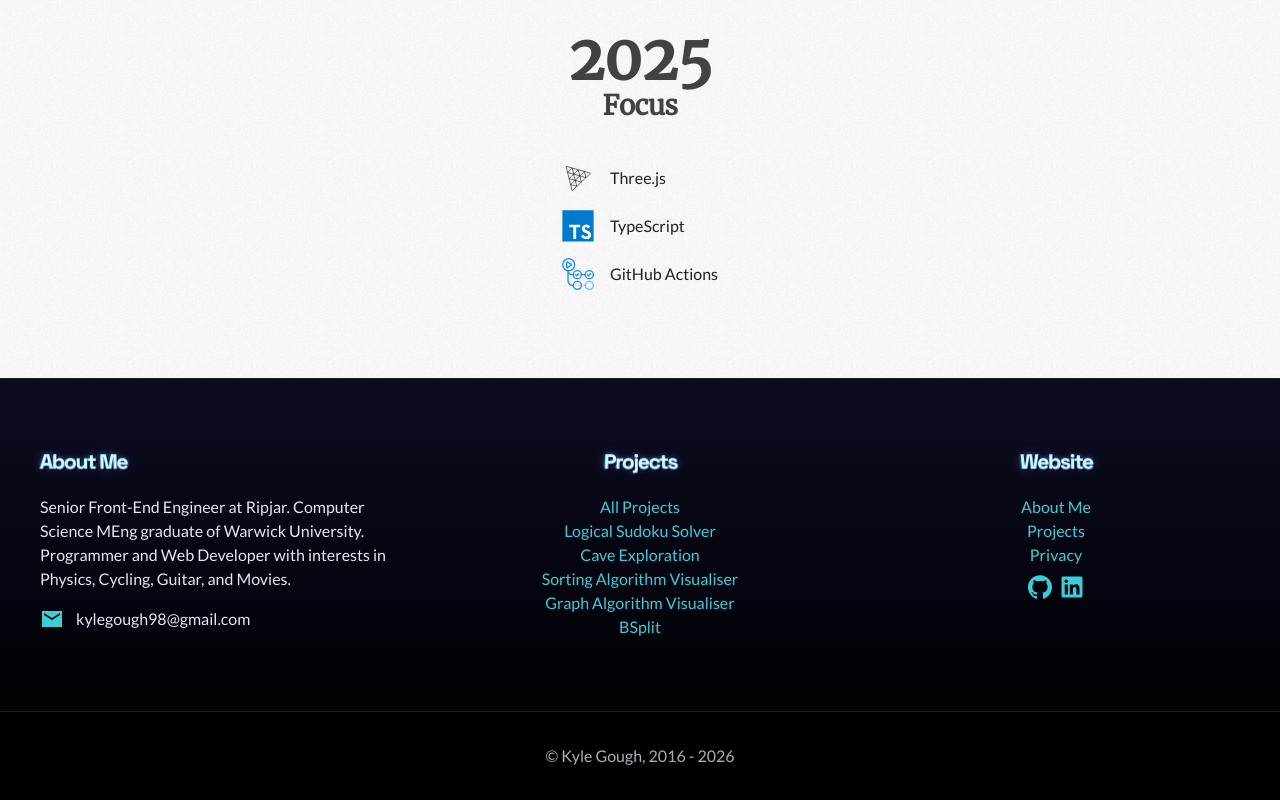
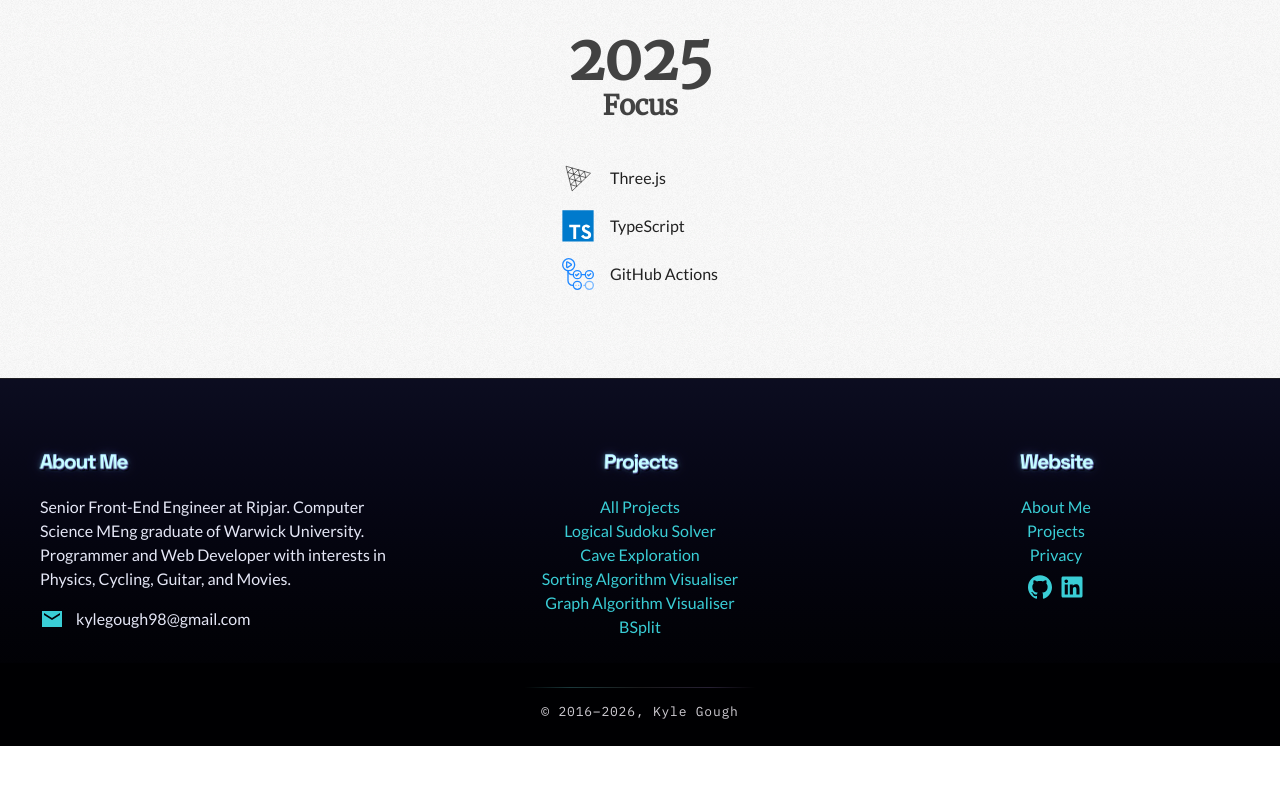
Before and after one commit to KyleGough/portfolio, a Next.js app: page /about in a window 1280 px wide. Shown: the part 2179-2979 px from the top of the page. After the commit the page ends 2925 px from the top, so only its background shows below. Built offline with nearby package versions, Linux system fonts and the light colour scheme.

Commit message:
Copyright section

```diff
--- a/components/Footer/Footer.tsx
+++ b/components/Footer/Footer.tsx
@@ -1,15 +1,15 @@
 import { EmailIcon, GitHubIcon, LinkedInIcon } from '@components/Icons';
 import { Link } from '@components/Link';
 import extruded from '@components/SpaceExtrudedTitle/extrudedTitle.module.css';
-import dayjs from 'dayjs';
 import React from 'react';
 
+import { FooterCopyright } from './FooterCopyright';
 import { FooterLink } from './FooterLink';
 
 export const Footer: React.FC = () => (
   <footer className="bg-background footer--space-gothic">
     <div className="text-center text-white bg-nav-light">
-      <div className="container px-0 py-12 mx-auto">
+      <div className="container px-0 pt-12 mx-auto">
         <div className="flex flex-wrap justify-center px-4 w-full">
           <div className="px-6 py-6 w-full text-center lg:w-4/12 lg:text-left">
             <p className="pb-5">
@@ -87,8 +87,8 @@ export const Footer: React.FC = () => (
       </div>
     </div>
     <div className="text-center text-white bg-nav-dark">
-      <div className="container px-8 py-8 mx-auto opacity-75">
-        <p className="opacity-100">© Kyle Gough, 2016 - {dayjs().year()}</p>
+      <div className="container px-8 py-6 mx-auto">
+        <FooterCopyright />
       </div>
     </div>
   </footer>
--- /dev/null
+++ b/components/Footer/FooterCopyright/FooterCopyright.module.css
@@ -0,0 +1,70 @@
+/* Tight, registry-style colophon: mono + fine hairline, soft hover. */
+
+.band {
+  text-align: center;
+}
+
+.inner {
+  position: relative;
+  display: inline-block;
+  margin: 0;
+  max-width: 100%;
+  padding: 1rem 1.25rem 0;
+  font-family: 'IBM Plex Mono', ui-monospace, monospace;
+  font-size: 0.8125rem;
+  line-height: 1.4;
+  letter-spacing: 0.06em;
+  color: oklch(96% 0.01 300 / 0.85);
+  cursor: default;
+  transition: color 0.22s ease-out, text-shadow 0.22s ease-out;
+}
+
+.inner::before {
+  content: '';
+  position: absolute;
+  left: 0.15rem;
+  right: 0.15rem;
+  top: 0;
+  height: 1px;
+  background: linear-gradient(
+    90deg,
+    oklch(100% 0 0 / 0%),
+    oklch(78% 0.1 200 / 0.28) 20%,
+    oklch(100% 0 0 / 0.1) 50%,
+    oklch(72% 0.12 300 / 0.22) 80%,
+    oklch(100% 0 0 / 0%)
+  );
+  border-radius: 0.5px;
+  pointer-events: none;
+}
+
+.years {
+  font-variant-numeric: tabular-nums;
+  white-space: nowrap;
+}
+
+.name {
+  white-space: nowrap;
+}
+
+.dash {
+  user-select: none;
+}
+
+.band:hover .inner,
+.band:hover .inner:focus,
+.inner:hover {
+  color: oklch(99% 0.015 280 / 0.96);
+  text-shadow: 0 0 0.9rem oklch(70% 0.1 200 / 0.2);
+}
+
+@media (prefers-reduced-motion: reduce) {
+  .inner {
+    transition: none;
+  }
+
+  .band:hover .inner,
+  .inner:hover {
+    text-shadow: none;
+  }
+}
--- /dev/null
+++ b/components/Footer/FooterCopyright/FooterCopyright.tsx
@@ -0,0 +1,29 @@
+import dayjs from 'dayjs';
+import React from 'react';
+
+import styles from './FooterCopyright.module.css';
+
+const COPYRIGHT_START = 2016;
+
+export const FooterCopyright: React.FC = () => {
+  const yearEnd = dayjs().year();
+  return (
+    <div className={styles.band}>
+      <div className={styles.inner}>
+        <span className="sr-only">Copyright </span>
+        <span aria-hidden="true">© </span>
+        <time className={styles.years} dateTime={String(COPYRIGHT_START)}>
+          {COPYRIGHT_START}
+        </time>
+        <span className={styles.dash} aria-hidden="true">
+          –
+        </span>
+        <time className={styles.years} dateTime={String(yearEnd)}>
+          {yearEnd}
+        </time>
+        {', '}
+        <span className={styles.name}>Kyle Gough</span>
+      </div>
+    </div>
+  );
+};
--- /dev/null
+++ b/components/Footer/FooterCopyright/index.ts
@@ -0,0 +1 @@
+export { FooterCopyright } from './FooterCopyright';
--- a/styles/space-gothic.css
+++ b/styles/space-gothic.css
@@ -644,7 +644,7 @@ footer.footer--space-gothic .font-header {
 footer.footer--space-gothic .bg-nav-dark,
 footer.footer--space-gothic [class~='bg-nav-dark'] {
   background: oklch(5% 0.02 280) !important;
-  border-top: 1px solid var(--gothic-stroke) !important;
+  border-top: none !important;
   color: var(--gothic-muted) !important;
 }
 .app-space-gothic footer a[href],
```
Also changed, not shown: 1 other file (tests, documents, lock files or other folders).
